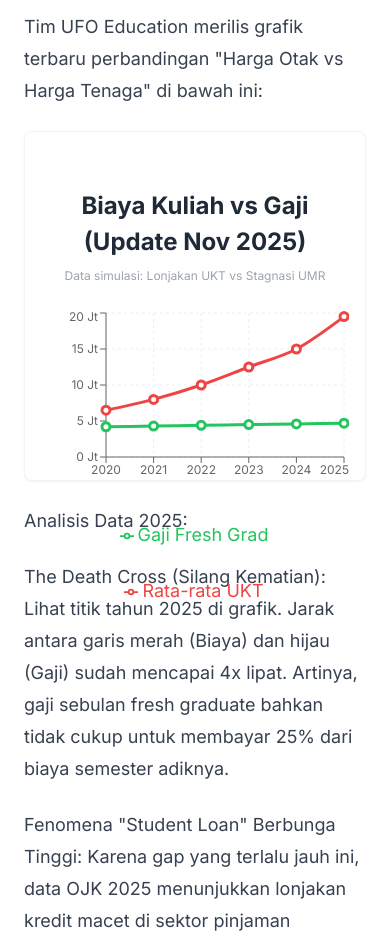
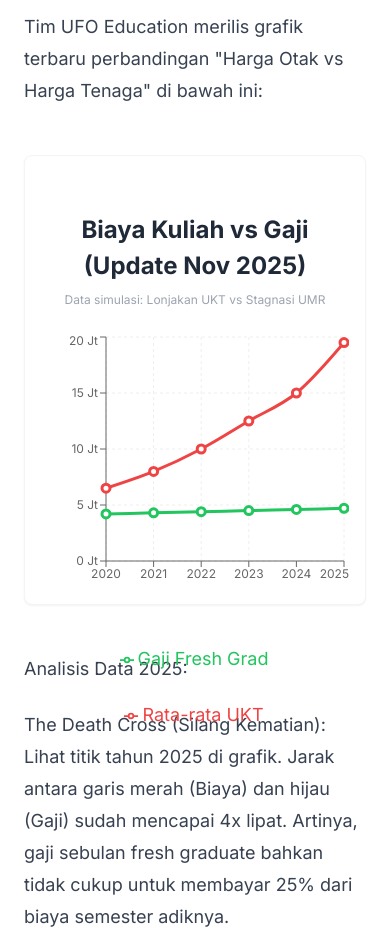
Before and after one commit to luthfimbaihaqi/ufo-education, a Next.js app: page /insights/ukt-mahal in a window 390 px wide. Shown: the part 1180-2123 px from the top of the page. Built offline with nearby package versions, Linux system fonts and the light colour scheme.

Commit message:
perbaikan artikel untuk mobile

```diff
--- a/components/charts/ChartUKT.jsx
+++ b/components/charts/ChartUKT.jsx
@@ -3,14 +3,13 @@
 import { useState, useEffect } from 'react';
 import { LineChart, Line, XAxis, YAxis, CartesianGrid, Tooltip, Legend, ResponsiveContainer } from 'recharts';
 
-// DATA BARU: Update sampai Nov 2025
 const data = [
   { tahun: '2020', ukt: 6.5, gaji: 4.2 },
   { tahun: '2021', ukt: 8, gaji: 4.3 },
   { tahun: '2022', ukt: 10, gaji: 4.4 },
   { tahun: '2023', ukt: 12.5, gaji: 4.5 },
   { tahun: '2024', ukt: 15, gaji: 4.6 },
-  { tahun: '2025', ukt: 19.5, gaji: 4.7 }, // <--- DATA TERBARU 2025 (Meroket!)
+  { tahun: '2025', ukt: 19.5, gaji: 4.7 },
 ];
 
 export default function ChartUKT() {
@@ -22,14 +21,15 @@ export default function ChartUKT() {
 
   if (!isMounted) {
     return (
-      <div className="w-full h-[350px] p-4 bg-gray-100 rounded-lg animate-pulse flex items-center justify-center">
-        <span className="text-gray-400">Memuat Data UKT 2025...</span>
+      <div className="w-full h-[400px] p-4 bg-gray-100 rounded-lg animate-pulse flex items-center justify-center">
+        <span className="text-gray-400">Memuat Data UKT...</span>
       </div>
     );
   }
 
   return (
-    <div className="w-full h-[350px] p-4 bg-white rounded-lg shadow-sm border border-gray-100 my-6">
+
+    <div className="w-full h-[450px] p-4 bg-white rounded-lg shadow-sm border border-gray-100 my-12">
       <h3 className="text-center font-bold text-gray-800 mb-2">Biaya Kuliah vs Gaji (Update Nov 2025)</h3>
       <p className="text-center text-xs text-gray-400 mb-6">Data simulasi: Lonjakan UKT vs Stagnasi UMR</p>
 
@@ -42,7 +42,8 @@ export default function ChartUKT() {
             contentStyle={{ backgroundColor: "#fff", borderRadius: "8px", border: "1px solid #e5e7eb" }}
             formatter={(value) => [`Rp ${value} Juta`, 'Nominal']}
           />
-          <Legend wrapperStyle={{ paddingTop: '20px' }} />
+          {/* Tambahkan margin wrapper legend biar gak terlalu mepet */}
+          <Legend wrapperStyle={{ paddingTop: '40px' }} />
 
           <Line
             name="Rata-rata UKT"
```
